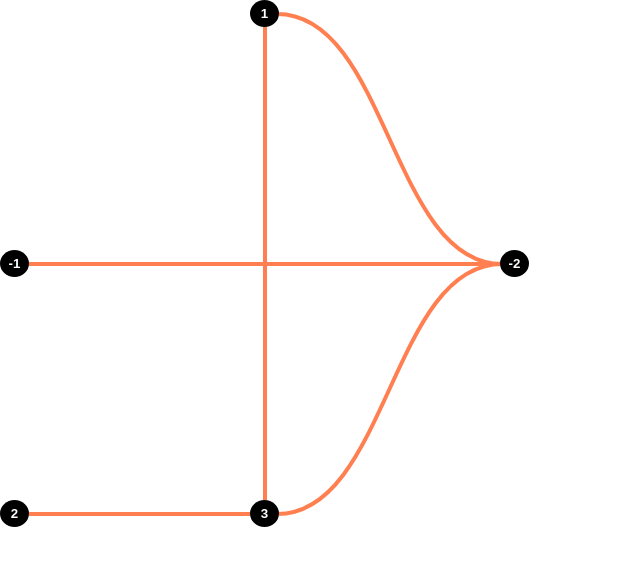
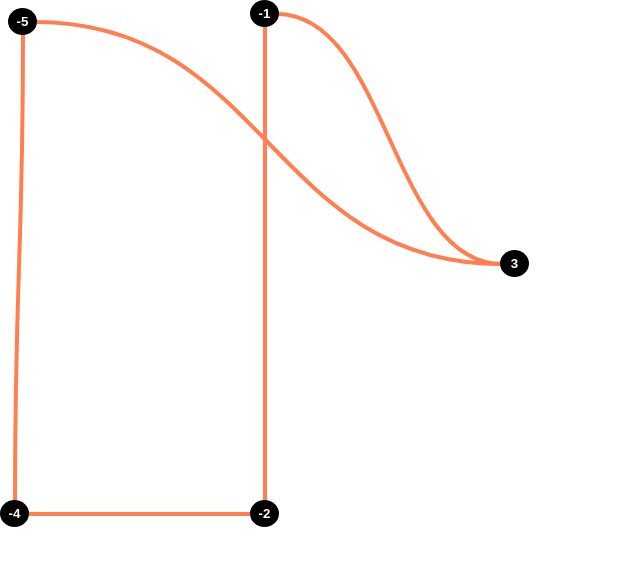
Before and after one commit to Kubli/Kubli.github.io, a plain HTML site: page index.html in a window 1280 px wide. Shown: the whole page, without its empty margins (0-640 px from the left). Drawn offline with nearby package versions, Linux system fonts and the light colour scheme.

Commit message:
generate random points, connections and numbers

```diff
--- a/index.html
+++ b/index.html
@@ -8,56 +8,6 @@
   <meta name="description" content="">
   <meta name="viewport" content="width=device-width, initial-scale=1">
   <link href="style.css" rel="stylesheet">
-  <style>
-    .point {
-      position: fixed;
-      width: 25px;
-      height: 25px;
-      border-radius: 50%;
-      background: black;
-      color: white;
-      font-weight: bold;
-      text-align: center;
-      border: none;
-      cursor: pointer;
-    }
-
-    [id="1"] {
-      top: 0;
-      left: 250px;
-    }
-
-    [id="2"] {
-      top: 250px;
-      left: 500px;
-    }
-
-    [id="3"] {
-      top: 500px;
-      left: 250px;
-    }
-
-    [id="4"] {
-      top:500px;
-      left: 0;
-    }
-
-    [id="5"] {
-      top: 250px;
-      left: 0;
-    }
-
-    #win {
-      display: none;
-      position: fixed;
-      top: 100px;
-      font-size: 50px;
-      left: 100px;
-      color: green;
-    }
-
-
-  </style>
 </head>
 
 <body>
@@ -71,137 +21,7 @@
 
   <script src="https://ajax.googleapis.com/ajax/libs/jquery/3.3.1/jquery.min.js"></script>
   <script src="leaderline/leader-line.min.js"></script>
-  <script>(function( $ ) {
-    $(function() {
-
-
-      const points = {
-        1: {
-          value: 1,
-          connections: [2,3]
-        },
-        2: {
-          value: -2,
-          connections: [1,3,5]
-        },
-        3: {
-          value: 3,
-          connections: [1,4,2]
-        },
-        4: {
-          value:2,
-          connections: [3]
-        },
-        5: {
-          value: -1,
-          connections: [2]
-        }
-      };
-
-      for (var point in points) {
-        if (points.hasOwnProperty(point)) {
-
-          var id = point;
-          var value = points[point]['value'];
-          var connections = points[point]['connections'];
-          connections = connections.join();
-          var X = Math.floor(Math.random() * 500) + 1;
-          var Y = Math.floor(Math.random() * 500) + 1;
-          var style = 'top:'+Y+'px;left:'+X+'px';
-
-
-          $('#board').append('<input  style="" class="point" readonly type="text" id="' + id + '" value="' + value + '" data-connections="' + connections + '"/>')
-        }
-      }
-
-      var drawnConnections = [];
-
-
-      $('.point').each(function(){
-        var spender = $(this);
-        var spenderID = $(this).attr('id');
-        var connections = spender.attr('data-connections');
-        var recipients = connections.split(',');
-        console.log(spenderID+'has '+recipients.length+'connections: '+recipients);
-
-        for (var i = 0; i < recipients.length; i++) {
-
-
-          var start = String(spenderID);
-          var end = String(recipients[i]);
-          if(start!=null && end!=null){
-
-
-            if(drawnConnections.indexOf(""+end+"-"+start) == -1){
-              new LeaderLine(document.getElementById(start),document.getElementById(end), {
-                startPlug: 'behind',
-                endPlug: 'behind'
-              });
-              drawnConnections.push(""+start+"-"+end);
-            }
-
-
-          }
-
-
-
-        }
-
-        spender.click(function(){
-          sendMoney(spenderID,connections)
-        });
-      });
-
-
-
-      function sendMoney(sender,to){
-        var recipients = to.split(',');
-        var senderValue = $('#'+sender).val();
-        var sentValue = recipients.length;
-        var newValue = senderValue-sentValue;
-        console.log(sender+' sends 1 coin to '+sentValue+' people and so loses '+sentValue);
-        console.log(sender+' loses '+sentValue+' now has '+newValue);
-        $('#'+sender).val(newValue);
-
-        for (var i = 0; i < recipients.length; i++) {
-
-          var id = recipients[i];
-          console.log(id+' gets 1 coin');
-          var recipientValue = $('#'+id).val();
-          recipientValue++;
-          $('#'+id).val(recipientValue);
-          //Do something
-        }
-
-        checkWin();
-
-      }
-
-      function checkWin(){
-
-        var win = 1;
-
-        $('.point').each(function() {
-          if($(this).val() < 0){
-            win = 0;
-          }
-        });
-
-        if(win == 1){
-          $('#win').show();
-        }
-
-      }
-
-
-
-
-
-
-
-
-    });
-  })(jQuery);</script>
+  <script src="script.js"></script>
 
 </body>
 
--- a/script.js
+++ b/script.js
@@ -1,8 +1,10 @@
-(function( $ ) {
-  $(function() {
+(function ($) {
+  $(function () {
 
-
-    const points = {
+    const nodesNumber = 5;
+    const connectionNumber = 5;
+    var genius = 0;
+    /*const points = {
       1: {
         value: 1,
         connections: [2,3]
@@ -23,80 +25,106 @@
         value: -1,
         connections: [2]
       }
-    };
+    };*/
+    const points = [];
+    var drawnConnections = [];
 
-    for (var point in points) {
-      if (points.hasOwnProperty(point)) {
+    function addPoints (points) {
+      for (var x = 0; x < points.length; x++) {
 
-        var id = point;
-        var value = points[point]['value'];
-        var connections = points[point]['connections'];
+
+        var id = x;
+        var value = points[x]['value'];
+        var connections = points[x]['connections'];
         connections = connections.join();
         var X = Math.floor(Math.random() * 500) + 1;
         var Y = Math.floor(Math.random() * 500) + 1;
-        var style = 'top:'+Y+'px;left:'+X+'px';
+        var style = 'top:' + Y + 'px;left:' + X + 'px';
 
 
         $('#board').append('<input  style="" class="point" readonly type="text" id="' + id + '" value="' + value + '" data-connections="' + connections + '"/>')
+
       }
     }
 
-    var drawnConnections = [];
-
-
-      $('.point').each(function(){
+    function drawConnections(){
+      $('.point').each(function () {
         var spender = $(this);
         var spenderID = $(this).attr('id');
         var connections = spender.attr('data-connections');
         var recipients = connections.split(',');
-        console.log(spenderID+'has '+recipients.length+'connections: '+recipients);
+        console.log(spenderID + 'has ' + recipients.length + 'connections: ' + recipients);
 
         for (var i = 0; i < recipients.length; i++) {
 
 
           var start = String(spenderID);
           var end = String(recipients[i]);
-          if(start!=null && end!=null){
+          if (start != null && end != null) {
 
 
-            if(drawnConnections.indexOf(""+end+"-"+start) == -1){
-              new LeaderLine(document.getElementById(start),document.getElementById(end), {
+            if (drawnConnections.indexOf("" + end + "-" + start) == -1 && start != end) {
+              new LeaderLine(document.getElementById(start), document.getElementById(end), {
                 startPlug: 'behind',
                 endPlug: 'behind'
               });
-              drawnConnections.push(""+start+"-"+end);
+              points[start]['realConnections'].push(end);
+              points[end]['realConnections'].push(start);
+              drawnConnections.push("" + start + "-" + end);
             }
 
 
           }
 
 
-
         }
 
-        spender.click(function(){
-          sendMoney(spenderID,connections)
+      });
+    }
+
+
+    function fixConnections(){
+      $('.point').each(function () {
+        var spenderID = $(this).attr('id');
+        var realConnections = points[spenderID]['realConnections']
+        realConnections = realConnections.join();
+        $(this).attr('data-connections',realConnections);
+      });
+    }
+
+    function addFunctionality () {
+
+
+      $('.point').each(function () {
+
+        var spender = $(this);
+        var spenderID = $(this).attr('id');
+        var connections = spender.attr('data-connections');
+
+
+        spender.click(function () {
+          sendMoney(spenderID, connections)
         });
       });
+    }
 
 
-
-      function sendMoney(sender,to){
+    function sendMoney (sender, to) {
       var recipients = to.split(',');
-        var senderValue = $('#'+sender).val();
+      var senderValue = $('#' + sender).val();
       var sentValue = recipients.length;
-        var newValue = senderValue-sentValue;
-        console.log(sender+' sends 1 coin to '+sentValue+' people and so loses '+sentValue);
-        console.log(sender+' loses '+sentValue+' now has '+newValue);
-        $('#'+sender).val(newValue);
+      var newValue = senderValue - sentValue;
+      console.log(sender + ' sends 1 coin to ' + sentValue + ' people and so loses ' + sentValue);
+      console.log(sender + ' loses ' + sentValue + ' now has ' + newValue);
+      $('#' + sender).val(newValue);
 
       for (var i = 0; i < recipients.length; i++) {
 
         var id = recipients[i];
-          console.log(id+' gets 1 coin');
-          var recipientValue = $('#'+id).val();
+        console.log(id + ' gets 1 coin');
+        var recipientValue = $('#' + id).val();
         recipientValue++;
-          $('#'+id).val(recipientValue);
+        $('#' + id).val(recipientValue);
         //Do something
       }
 
@@ -104,27 +132,72 @@
 
     }
 
-    function checkWin(){
+    function checkWin () {
 
       var win = 1;
 
-        $('.point').each(function() {
-          if($(this).val() < 0){
+      $('.point').each(function () {
+        if ($(this).val() < 0) {
           win = 0;
         }
       });
 
-        if(win == 1){
+      if (win == 1) {
         $('#win').show();
       }
 
     }
 
 
+    function generateNodes (n) {
+
+      for (var i = 0; i < n; i++) {
+        var money = Math.floor(Math.random() * 5) + 1; // this will get a number between 1 and 5;
+        money *= Math.floor(Math.random() * 2) == 1 ? 1 : -1; // this will add minus sign in 50% of cases
+        var connection1 = 0;
+        var connection2 = 0;
+        while (connection2 == connection1) {
+          connection1 = Math.floor(Math.random() * 4) + 1;
+          connection2 = Math.floor(Math.random() * 4) + 1;
+        }
+
+        var point = {
+          value: money,
+          connections: [connection1, connection2],
+          realConnections: []
+        };
+        points.push(point);
+      }
+      console.log(points);
+    }
+
+    function checkIfSolveable () {
+      var pointCount = points.length;
+      var connectionsCount = drawnConnections.length;
+      var moneyCount = 0;
+      for (var x = 0; x < points.length; x++) {
+        var point = points[x];
+        moneyCount = point["value"];
+      }
+      var genius = connectionsCount - pointCount + 1;
+      console.log('connections='+connectionsCount);
+      console.log('genius=' + genius);
+      console.log('money=' + moneyCount);
+      if (moneyCount >= genius) {
+        console.log('solvable');
+      } else {
+        console.log('not solvable');
+      }
+    }
 
 
-
-
+    generateNodes(5);
+    addPoints(points);
+    drawConnections();
+    addFunctionality();
+    fixConnections();
+    checkIfSolveable();
+    console.log(points);
 
 
   });
```
Also changed, not shown: docu.txt (added, +24 -0 lines). Lines whose indentation alone changed are shown as unchanged.
